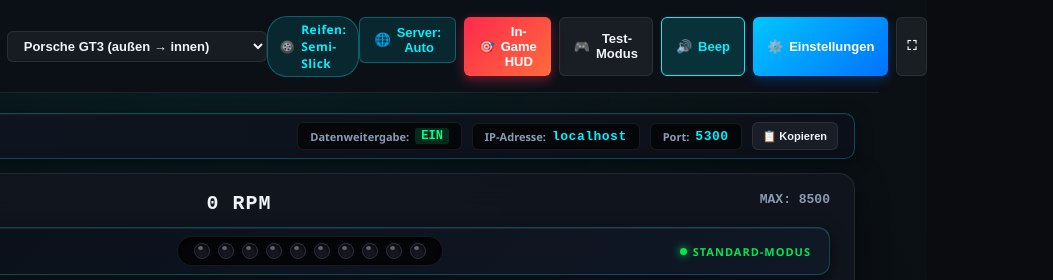
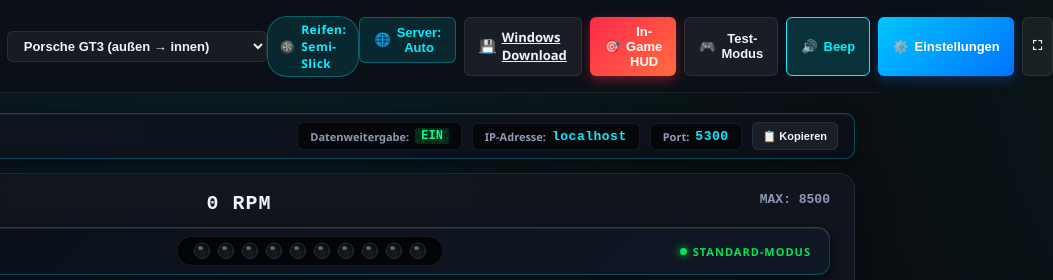
Before and after one commit to noel190427-oss/apexshift-pro, a website: page index.html in a window 1280 px wide. Shown: the top 280 px of the page, 401-1454 px from the left, 1053 px wide, since content can reach past the window. Drawn offline with Linux system fonts and the light colour scheme; no server answers.

Commit message:
Add-Windows-Download-Button-to-UI

```diff
--- a/index.html
+++ b/index.html
@@ -77,6 +77,9 @@
         </div>
       </div>
 
+      <a href="ApexShift-Pro-Windows.zip" download="ApexShift-Pro-Windows.zip" class="btn btn-secondary btn-download" title="ApexShift Pro als Windows-Paket herunterladen (ZIP)">
+        <span class="icon">💾</span> Windows Download
+      </a>
       <button id="inGameOverlayBtn" class="btn btn-accent" title="Schwebendes HUD über Forza Horizon anzeigen">
         <span class="icon">🎯</span> In-Game HUD
       </button>
```
Also changed, not shown: public/index.html (+3 -0 lines).
